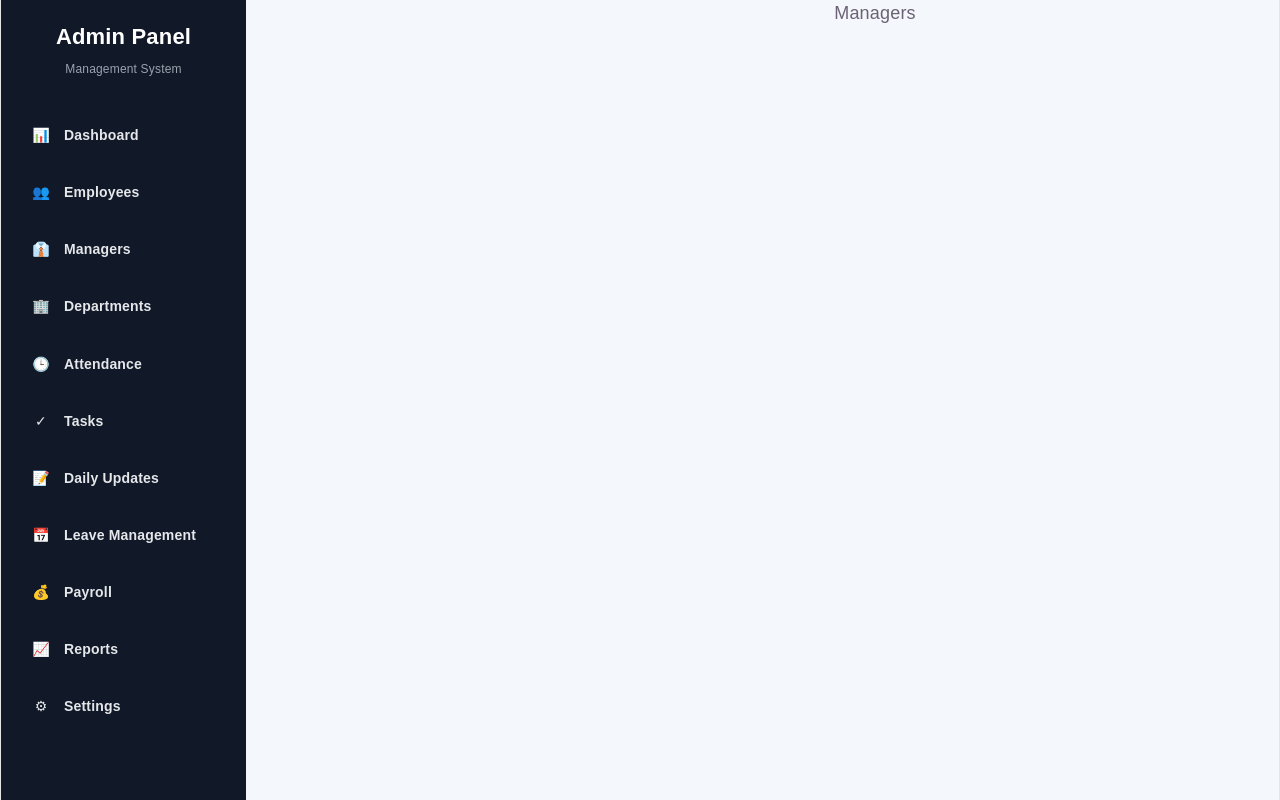
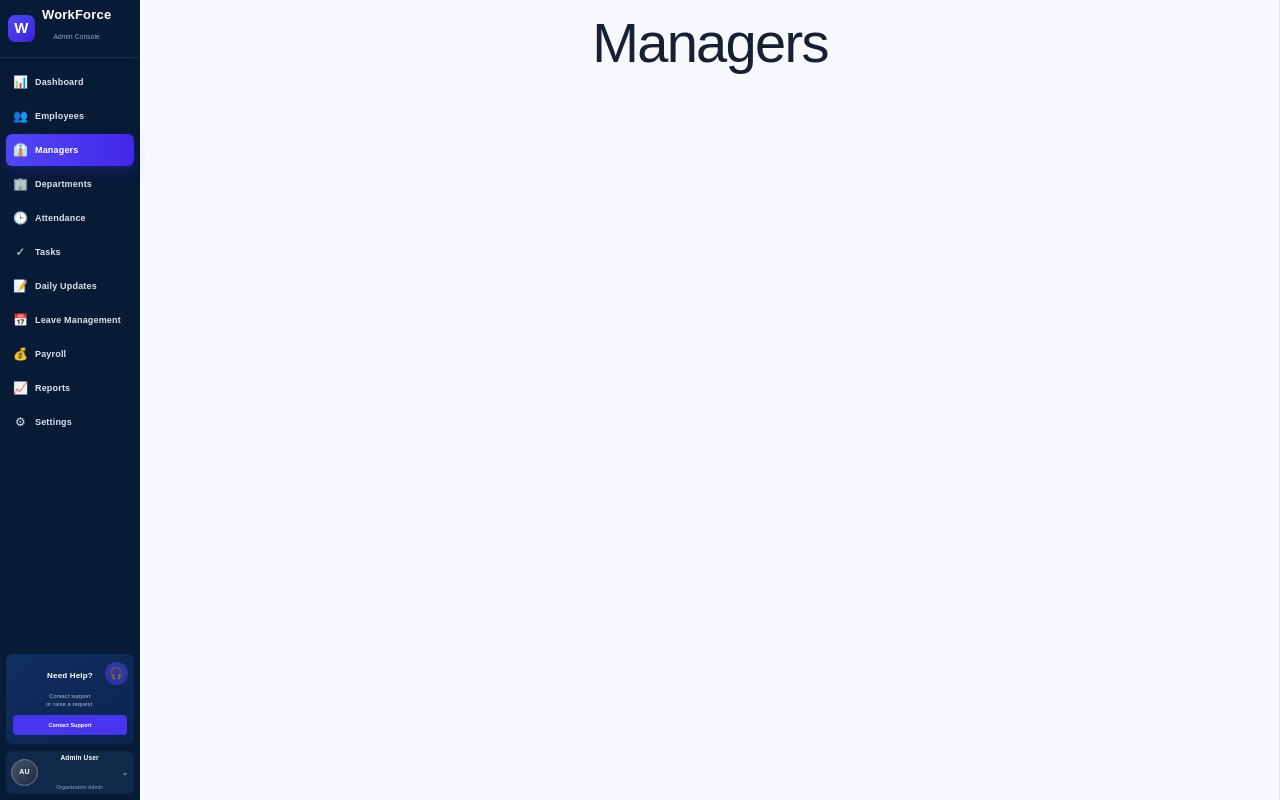
Before and after one commit to mayankpanse83-tech/manager-mangement-system, a React (Vite) app: page /admin/managers in a window 1280 px wide. Built offline with nearby package versions, Linux system fonts and the light colour scheme.

Commit message:
Admin page complete

```diff
--- a/src/App.jsx
+++ b/src/App.jsx
@@ -80,13 +80,19 @@ import ManagerDailyUpadates
 import ManagerLeaveRequests
   from "./apps/manager/pages/ManagerLeaveRequests";
 
-import ManagerReports from "./apps/manager/pages/ManagerReports";
+import ManagerReports
+  from "./apps/manager/pages/ManagerReports";
 
-import ManagerProfile from "./apps/manager/pages/ManagerProfile";
+import ManagerProfile
+  from "./apps/manager/pages/ManagerProfile";
+
 
 /* =====================================================
    ADMIN
 ===================================================== */
+
+import AdminDashboard
+  from "./apps/admin/pages/AdminDashboard";
 
 
 /* =====================================================
@@ -104,10 +110,7 @@ function ManagerPlaceholder({ title }) {
   return (
     <div className="manager-placeholder">
       <h1>{title}</h1>
-
-      <p>
-        {title} page coming soon.
-      </p>
+      <p>{title} page coming soon.</p>
     </div>
   );
 }
@@ -120,7 +123,6 @@ function ManagerPlaceholder({ title }) {
 function AuthLayout() {
   return (
     <div className="auth-layout">
-
       <Routes>
 
         <Route
@@ -144,7 +146,6 @@ function AuthLayout() {
         />
 
       </Routes>
-
     </div>
   );
 }
@@ -254,13 +255,7 @@ function EmployeeLayout() {
 ===================================================== */
 
 function ManagerLayout() {
-
   const location = useLocation();
-
-  /*
-    In pages par ManagerHeader nahi dikhana hai
-    kyunki in pages ka apna design/header hai.
-  */
 
   const hideManagerHeader =
     location.pathname === "/manager/team" ||
@@ -270,7 +265,6 @@ function ManagerLayout() {
     location.pathname === "/manager/leave" ||
     location.pathname === "/manager/reports" ||
     location.pathname === "/manager/profile";
-
 
   return (
     <div className="manager-layout">
@@ -287,10 +281,6 @@ function ManagerLayout() {
 
           <Routes>
 
-            {/* =========================================
-               MANAGER ROOT
-            ========================================= */}
-
             <Route
               path="/manager"
               element={
@@ -301,90 +291,45 @@ function ManagerLayout() {
               }
             />
 
-
-            {/* =========================================
-               DASHBOARD
-            ========================================= */}
-
             <Route
               path="/manager/dashboard"
               element={<ManagerDashboard />}
             />
-
-
-            {/* =========================================
-               MY TEAM
-            ========================================= */}
 
             <Route
               path="/manager/team"
               element={<ManagerTeam />}
             />
 
-
-            {/* =========================================
-               TEAM ATTENDANCE
-            ========================================= */}
-
             <Route
               path="/manager/attendance"
               element={<ManagerAttendance />}
             />
-
-
-            {/* =========================================
-               MANAGER TASKS
-            ========================================= */}
 
             <Route
               path="/manager/tasks"
               element={<ManagerTasks />}
             />
 
-
-            {/* =========================================
-               DAILY UPDATES
-            ========================================= */}
-
             <Route
               path="/manager/daily-updates"
               element={<ManagerDailyUpadates />}
             />
-
-
-            {/* =========================================
-               LEAVE REQUESTS
-            ========================================= */}
 
             <Route
               path="/manager/leave"
               element={<ManagerLeaveRequests />}
             />
 
-
-            {/* =========================================
-               REPORTS
-            ========================================= */}
-
             <Route
               path="/manager/reports"
               element={<ManagerReports />}
             />
 
-
-            {/* =========================================
-               PROFILE
-            ========================================= */}
-
             <Route
               path="/manager/profile"
               element={<ManagerProfile />}
             />
-
-
-            {/* =========================================
-               SETTINGS
-            ========================================= */}
 
             <Route
               path="/manager/settings"
@@ -394,10 +339,6 @@ function ManagerLayout() {
                 />
               }
             />
-
-            {/* =========================================
-               UNKNOWN MANAGER URL
-            ========================================= */}
 
             <Route
               path="*"
@@ -422,6 +363,7 @@ function ManagerLayout() {
 
 /* =====================================================
    ADMIN SIDEBAR
+   Screenshot-style WorkForce sidebar
 ===================================================== */
 
 function AdminSidebar() {
@@ -439,192 +381,96 @@ function AdminSidebar() {
     ["⚙", "Settings", "/admin/settings"],
   ];
 
+  const currentPath = window.location.pathname;
+
   return (
-    <aside
-      style={{
-        width: 245,
-        minHeight: "100vh",
-        background: "#111827",
-        color: "#fff",
-        padding: "24px 16px",
-        boxSizing: "border-box",
-        flexShrink: 0,
-      }}
-    >
-      <div style={{ fontSize: 22, fontWeight: 800, marginBottom: 6 }}>
-        Admin Panel
+    <aside className="wf-admin-sidebar">
+
+      {/* LOGO */}
+      <div className="wf-admin-logo">
+        <div className="wf-logo-box">W</div>
+
+        <div>
+          <div className="wf-brand-name">WorkForce</div>
+          <div className="wf-brand-subtitle">
+            Admin Console
           </div>
-      <div style={{ fontSize: 12, color: "#9ca3af", marginBottom: 28 }}>
-        Management System
+        </div>
       </div>
 
-      <nav style={{ display: "grid", gap: 7 }}>
-        {menu.map(([icon, label, path]) => (
+      {/* MENU */}
+      <nav className="wf-admin-menu">
+
+        {menu.map(([icon, label, path]) => {
+          const active =
+            currentPath === path ||
+            (label === "Dashboard" &&
+              currentPath === "/admin");
+
+          return (
             <a
               key={path}
               href={path}
-            style={{
-              display: "flex",
-              alignItems: "center",
-              gap: 12,
-              padding: "12px 13px",
-              borderRadius: 9,
-              color: "#e5e7eb",
-              textDecoration: "none",
-              fontSize: 14,
-              fontWeight: 600,
-            }}
+              className={`wf-admin-item ${
+                active ? "active" : ""
+              }`}
             >
-            <span style={{ width: 22, textAlign: "center" }}>{icon}</span>
-            {label}
+              <span className="wf-admin-icon">
+                {icon}
+              </span>
+
+              <span>{label}</span>
             </a>
-        ))}
+          );
+        })}
+
       </nav>
-    </aside>
-  );
-}
 
+      {/* BOTTOM */}
+      <div className="wf-admin-bottom">
 
-/* =====================================================
-   ADMIN DASHBOARD
-===================================================== */
+        <div className="wf-help-box">
 
-function AdminDashboard() {
-  const stats = [
-    ["Total Employees", "124", "👥"],
-    ["Managers", "12", "👔"],
-    ["Departments", "8", "🏢"],
-    ["Present Today", "109", "✓"],
-  ];
+          <div>
+            <strong>Need Help?</strong>
 
-  return (
-    <div
-      style={{
-        minHeight: "100vh",
-        background: "#f5f7fb",
-        padding: "30px",
-        boxSizing: "border-box",
-        color: "#111827",
-        fontFamily: "Arial, sans-serif",
-      }}
-    >
-      <div style={{ marginBottom: 26 }}>
-        <h1 style={{ margin: 0, fontSize: 30, fontWeight: 800 }}>
-          Admin Dashboard
-        </h1>
-        <p style={{ margin: "7px 0 0", color: "#6b7280", fontSize: 14 }}>
-          Manage employees, managers and your organization.
+            <p>
+              Contact support
+              <br />
+              or raise a request.
             </p>
           </div>
 
-      <div
-        style={{
-          display: "grid",
-          gridTemplateColumns: "repeat(4, minmax(0, 1fr))",
-          gap: 18,
-          marginBottom: 22,
-        }}
-      >
-        {stats.map(([title, value, icon]) => (
-          <div
-            key={title}
-            style={{
-              background: "#fff",
-              border: "1px solid #e5e7eb",
-              borderRadius: 14,
-              padding: 20,
-              boxShadow: "0 4px 14px rgba(15,23,42,.05)",
-            }}
-          >
-            <div style={{ fontSize: 24, marginBottom: 12 }}>{icon}</div>
-            <div style={{ color: "#6b7280", fontSize: 13 }}>{title}</div>
-            <div style={{ marginTop: 6, fontSize: 28, fontWeight: 800 }}>
-              {value}
-            </div>
-          </div>
-        ))}
+          <div className="wf-help-circle">
+            🎧
           </div>
 
-      <div
-        style={{
-          display: "grid",
-          gridTemplateColumns: "minmax(0, 1.5fr) minmax(280px, 1fr)",
-          gap: 20,
-        }}
-      >
-        <div
-          style={{
-            background: "#fff",
-            border: "1px solid #e5e7eb",
-            borderRadius: 14,
-            padding: 22,
-          }}
-        >
-          <h2 style={{ margin: "0 0 18px", fontSize: 20 }}>
-            Organization Overview
-          </h2>
+          <button>
+            Contact Support
+          </button>
 
-          {[
-            ["Employees", 124],
-            ["Managers", 12],
-            ["Departments", 8],
-            ["Active Projects", 27],
-          ].map(([label, value]) => (
-            <div
-              key={label}
-              style={{
-                display: "flex",
-                justifyContent: "space-between",
-                padding: "14px 0",
-                borderBottom: "1px solid #eef0f4",
-                fontSize: 15,
-              }}
-            >
-              <span>{label}</span>
-              <strong>{value}</strong>
-            </div>
-          ))}
         </div>
 
-        <div
-          style={{
-            background: "#fff",
-            border: "1px solid #e5e7eb",
-            borderRadius: 14,
-            padding: 22,
-          }}
-        >
-          <h2 style={{ margin: "0 0 18px", fontSize: 20 }}>
-            Quick Actions
-          </h2>
+        <div className="wf-user-box">
 
-          {[
-            ["Add Employee", "/admin/employees"],
-            ["Manage Managers", "/admin/managers"],
-            ["View Attendance", "/admin/attendance"],
-            ["Open Reports", "/admin/reports"],
-          ].map(([label, path]) => (
-            <a
-              key={path}
-              href={path}
-              style={{
-                display: "block",
-                padding: "12px 14px",
-                marginBottom: 10,
-                borderRadius: 9,
-                background: "#f3f4f6",
-                color: "#111827",
-                textDecoration: "none",
-                fontWeight: 600,
-                fontSize: 14,
-              }}
-            >
-              {label} →
-            </a>
-          ))}
+          <div className="wf-user-avatar">
+            AU
           </div>
+
+          <div className="wf-user-details">
+            <strong>Admin User</strong>
+            <span>Organization Admin</span>
           </div>
+
+          <span className="wf-user-arrow">
+            ⌄
+          </span>
+
         </div>
+
+      </div>
+
+    </aside>
   );
 }
 
@@ -635,13 +481,14 @@ function AdminDashboard() {
 
 function AdminLayout() {
   return (
-    <div className="admin-layout">
+    <div className="wf-admin-layout">
+
       <AdminSidebar />
 
-      <div className="admin-main">
-        <main className="admin-content">
+      <main className="wf-admin-main">
         <Routes>
 
+          {/* /admin → dashboard */}
           <Route
             path="/admin"
             element={
@@ -652,59 +499,101 @@ function AdminLayout() {
             }
           />
 
+          {/* ADMIN DASHBOARD */}
           <Route
             path="/admin/dashboard"
             element={<AdminDashboard />}
           />
 
+          {/* ADMIN PAGES */}
           <Route
             path="/admin/employees"
-              element={<div>Employees</div>}
+            element={
+              <div className="wf-admin-placeholder">
+                <h1>Employees</h1>
+              </div>
+            }
           />
 
           <Route
             path="/admin/managers"
-              element={<div>Managers</div>}
+            element={
+              <div className="wf-admin-placeholder">
+                <h1>Managers</h1>
+              </div>
+            }
           />
 
           <Route
             path="/admin/departments"
-              element={<div>Departments</div>}
+            element={
+              <div className="wf-admin-placeholder">
+                <h1>Departments</h1>
+              </div>
+            }
           />
 
           <Route
             path="/admin/attendance"
-              element={<div>Attendance</div>}
+            element={
+              <div className="wf-admin-placeholder">
+                <h1>Attendance</h1>
+              </div>
+            }
           />
 
           <Route
             path="/admin/tasks"
-              element={<div>Tasks</div>}
+            element={
+              <div className="wf-admin-placeholder">
+                <h1>Tasks</h1>
+              </div>
+            }
           />
 
           <Route
             path="/admin/daily-updates"
-              element={<div>Daily Updates</div>}
+            element={
+              <div className="wf-admin-placeholder">
+                <h1>Daily Updates</h1>
+              </div>
+            }
           />
 
           <Route
             path="/admin/leave"
-              element={<div>Leave Management</div>}
+            element={
+              <div className="wf-admin-placeholder">
+                <h1>Leave Management</h1>
+              </div>
+            }
           />
 
           <Route
             path="/admin/payroll"
-              element={<div>Payroll</div>}
+            element={
+              <div className="wf-admin-placeholder">
+                <h1>Payroll</h1>
+              </div>
+            }
           />
 
           <Route
             path="/admin/reports"
-              element={<div>Reports</div>}
+            element={
+              <div className="wf-admin-placeholder">
+                <h1>Reports</h1>
+              </div>
+            }
           />
 
           <Route
             path="/admin/settings"
-              element={<div>Settings</div>}
+            element={
+              <div className="wf-admin-placeholder">
+                <h1>Settings</h1>
+              </div>
+            }
           />
 
           <Route
@@ -719,7 +608,7 @@ function AdminLayout() {
 
         </Routes>
       </main>
-      </div>
+
     </div>
   );
 }
@@ -760,3 +649,259 @@ function App() {
 }
 
 export default App;
+
+
+/* =====================================================
+   ADMIN SIDEBAR STYLES
+   These are injected once by this component file.
+===================================================== */
+
+const adminStyle = document.createElement("style");
+
+adminStyle.innerHTML = `
+.wf-admin-layout {
+  min-height: 100vh;
+  width: 100%;
+  display: flex;
+  background: #f7f9fc;
+}
+
+.wf-admin-sidebar {
+  width: 140px;
+  min-width: 140px;
+  height: 100vh;
+  position: fixed;
+  left: 0;
+  top: 0;
+  z-index: 1000;
+  background: #071a36;
+  color: #fff;
+  display: flex;
+  flex-direction: column;
+  box-sizing: border-box;
+  font-family: Arial, Helvetica, sans-serif;
+}
+
+.wf-admin-logo {
+  height: 58px;
+  padding: 0 8px;
+  display: flex;
+  align-items: center;
+  gap: 7px;
+  border-bottom: 1px solid rgba(255,255,255,.08);
+  box-sizing: border-box;
+}
+
+.wf-logo-box {
+  width: 27px;
+  height: 27px;
+  flex-shrink: 0;
+  border-radius: 7px;
+  background: linear-gradient(135deg,#5146f5,#3625d8);
+  display: flex;
+  align-items: center;
+  justify-content: center;
+  font-size: 15px;
+  font-weight: 900;
+}
+
+.wf-brand-name {
+  color: #fff;
+  font-size: 13px;
+  font-weight: 800;
+  line-height: 15px;
+  white-space: nowrap;
+}
+
+.wf-brand-subtitle {
+  color: #9eafc5;
+  font-size: 6.5px;
+  margin-top: 2px;
+  white-space: nowrap;
+}
+
+.wf-admin-menu {
+  padding: 8px 6px;
+  display: flex;
+  flex-direction: column;
+  gap: 2px;
+}
+
+.wf-admin-item {
+  width: 100%;
+  height: 32px;
+  padding: 0 7px;
+  border-radius: 6px;
+  display: flex;
+  align-items: center;
+  gap: 7px;
+  color: #dbe4f0;
+  text-decoration: none;
+  font-size: 9px;
+  font-weight: 600;
+  box-sizing: border-box;
+  transition: .2s ease;
+}
+
+.wf-admin-item:hover {
+  background: rgba(255,255,255,.08);
+  color: #fff;
+}
+
+.wf-admin-item.active {
+  background: linear-gradient(90deg,#5146f5,#4228e9);
+  color: #fff;
+  box-shadow: 0 5px 12px rgba(69,52,235,.25);
+}
+
+.wf-admin-icon {
+  width: 15px;
+  min-width: 15px;
+  text-align: center;
+  font-size: 12px;
+}
+
+.wf-admin-bottom {
+  margin-top: auto;
+  padding: 6px;
+}
+
+.wf-help-box {
+  position: relative;
+  padding: 9px 7px;
+  margin-bottom: 7px;
+  border-radius: 7px;
+  background: linear-gradient(145deg,#102e60,#0b2450);
+  overflow: hidden;
+  box-sizing: border-box;
+}
+
+.wf-help-box strong {
+  font-size: 8px;
+  display: block;
+}
+
+.wf-help-box p {
+  margin: 3px 0 0;
+  color: #b7c5d8;
+  font-size: 5.5px;
+  line-height: 8px;
+}
+
+.wf-help-circle {
+  position: absolute;
+  right: 6px;
+  top: 8px;
+  width: 23px;
+  height: 23px;
+  border-radius: 50%;
+  background: rgba(79,70,229,.5);
+  display: flex;
+  align-items: center;
+  justify-content: center;
+  font-size: 11px;
+}
+
+.wf-help-box button {
+  width: 100%;
+  height: 20px;
+  margin-top: 7px;
+  border: 0;
+  border-radius: 4px;
+  background: #4935ee;
+  color: #fff;
+  font-size: 5.5px;
+  font-weight: 700;
+  cursor: pointer;
+}
+
+.wf-user-box {
+  height: 43px;
+  padding: 5px;
+  display: flex;
+  align-items: center;
+  gap: 6px;
+  border-radius: 7px;
+  background: #102849;
+  box-sizing: border-box;
+}
+
+.wf-user-avatar {
+  width: 27px;
+  height: 27px;
+  border-radius: 50%;
+  background: linear-gradient(135deg,#475569,#1e293b);
+  border: 1px solid #718096;
+  display: flex;
+  align-items: center;
+  justify-content: center;
+  font-size: 7px;
+  font-weight: 800;
+  flex-shrink: 0;
+}
+
+.wf-user-details {
+  min-width: 0;
+  flex: 1;
+  display: flex;
+  flex-direction: column;
+}
+
+.wf-user-details strong {
+  color: #fff;
+  font-size: 6.5px;
+  white-space: nowrap;
+}
+
+.wf-user-details span {
+  color: #9eafc5;
+  font-size: 5px;
+  margin-top: 2px;
+  white-space: nowrap;
+}
+
+.wf-user-arrow {
+  color: #aab7c8;
+  font-size: 9px;
+}
+
+.wf-admin-main {
+  margin-left: 140px;
+  width: calc(100% - 140px);
+  min-height: 100vh;
+  box-sizing: border-box;
+}
+
+.wf-admin-placeholder {
+  min-height: 100vh;
+  padding: 30px;
+  background: #f7f9fc;
+}
+
+.wf-admin-placeholder h1 {
+  margin: 0;
+  color: #172033;
+  font-family: Arial, Helvetica, sans-serif;
+}
+
+@media (max-width: 700px) {
+  .wf-admin-sidebar {
+    width: 120px;
+    min-width: 120px;
+  }
+
+  .wf-admin-main {
+    margin-left: 120px;
+    width: calc(100% - 120px);
+  }
+
+  .wf-admin-item {
+    font-size: 8px;
+  }
+}
+`;
+
+if (!document.getElementById("wf-admin-runtime-style")) {
+  adminStyle.id = "wf-admin-runtime-style";
+  document.head.appendChild(adminStyle);
+}
```
Lines whose indentation alone changed are shown as unchanged.
